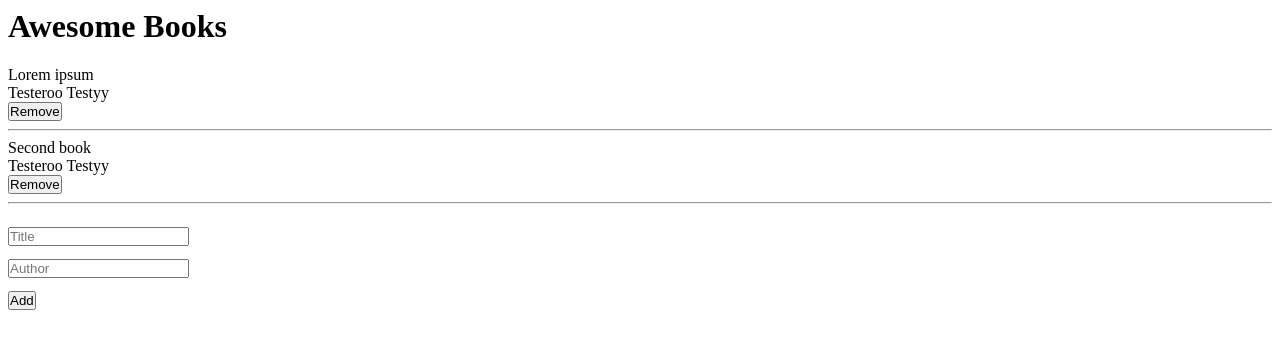
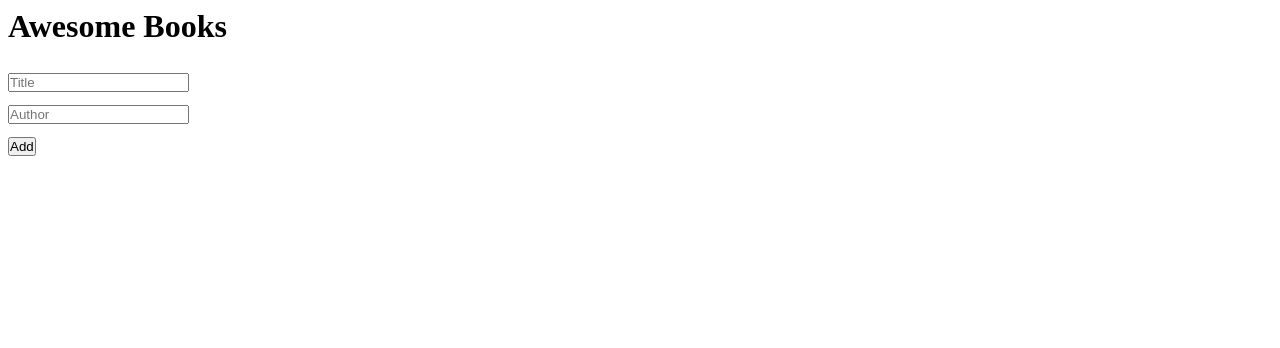
Before and after one commit to luigirazum/mv-awesomeBooks, a website: page index.html in a window 1280 px wide. Drawn offline with Linux system fonts and the light colour scheme.

Commit message:
Remove html li elements harcoded in the #bookslist.

```diff
--- a/index.html
+++ b/index.html
@@ -12,20 +12,7 @@
   <h1>Awesome Books</h1>
 
   <!--<ul> #booklist will hold the list of books-->
-  <ul id="bookslist">
-    <li>
-      <p>Lorem ipsum</p>
-      <p>Testeroo Testyy</p>
-      <button type="button">Remove</button>
-      <hr>
-    </li>
-    <li>
-      <p>Second book</p>
-      <p>Testeroo Testyy</p>
-      <button type="button">Remove</button>
-      <hr>
-    </li>
-  </ul>
+  <ul id="bookslist"></ul>
   <!--EOF #booklist-->
 
   <!--form #addbook will be used to add new books-->
```
